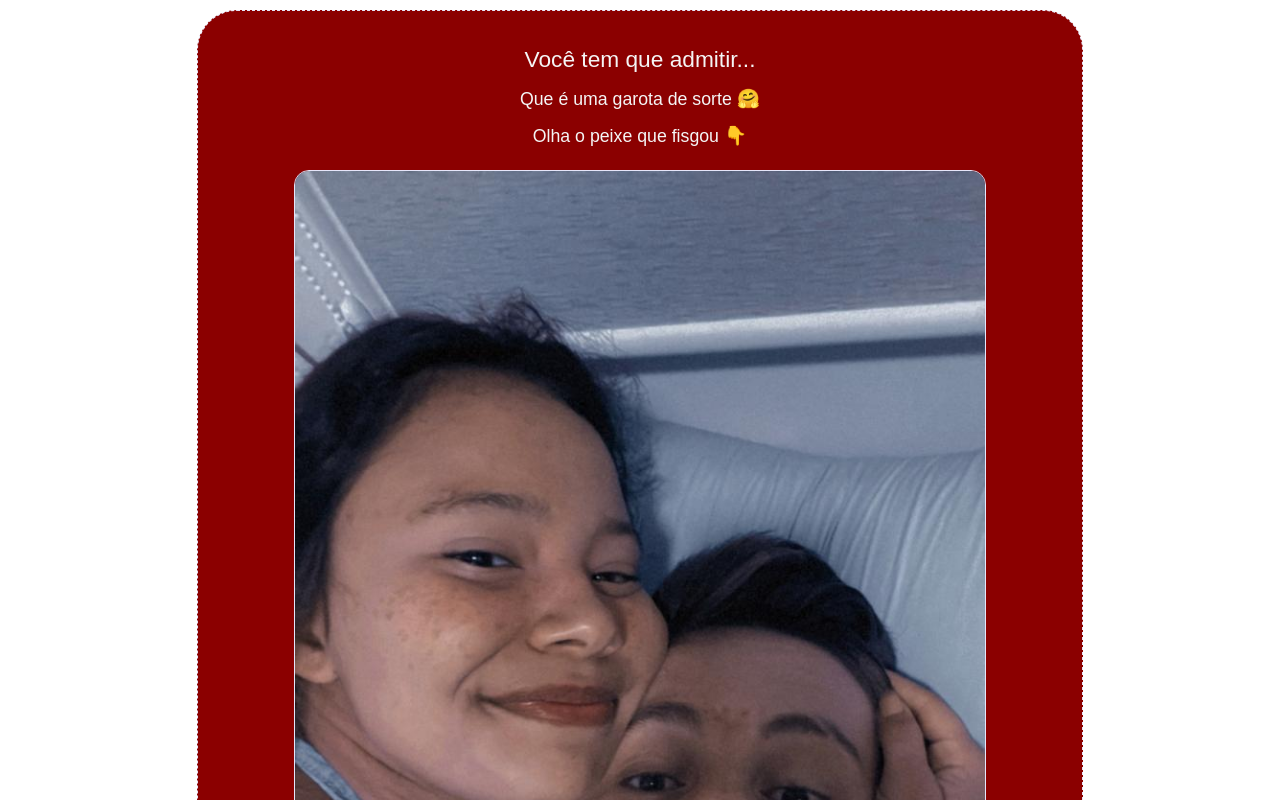
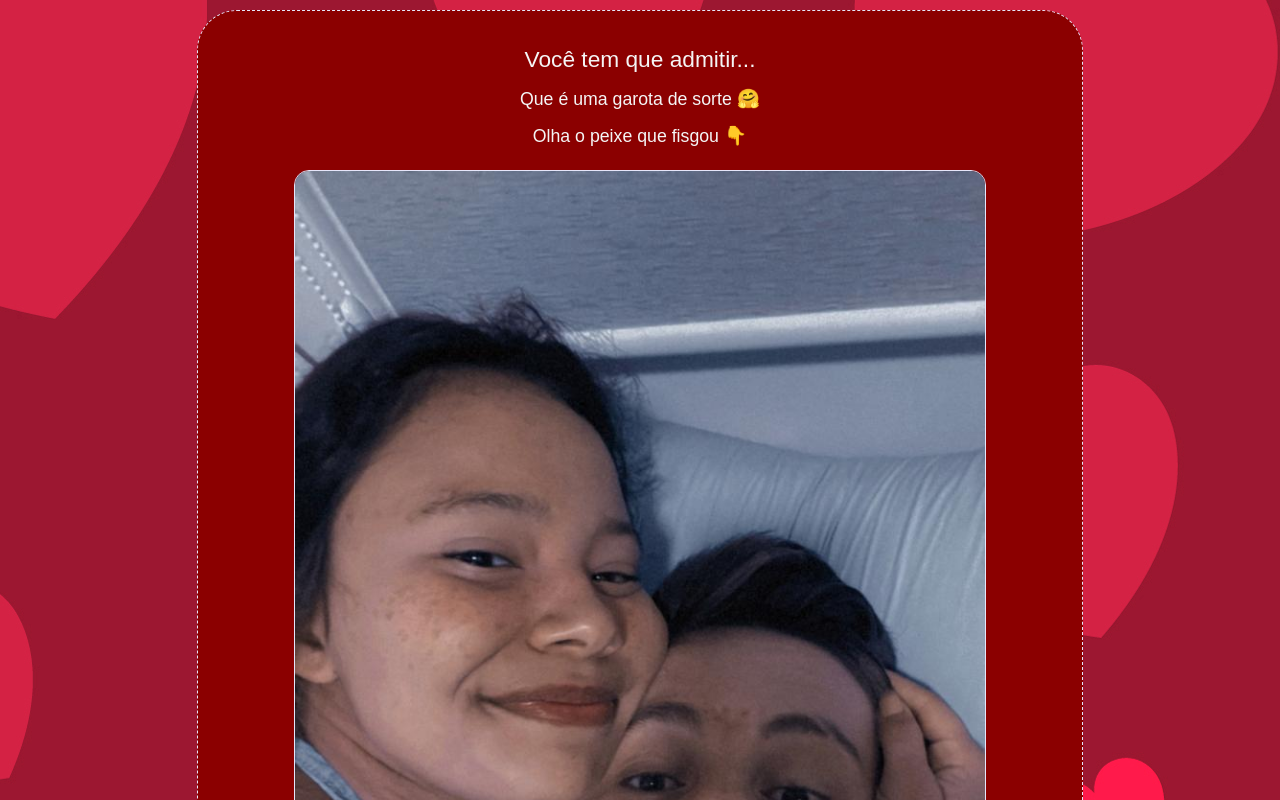
Before and after one commit to HoffsDavid/Baby, a plain HTML site: page index.html in a window 1280 px wide. Shown: the top 800 px of the page. Drawn offline with Linux system fonts and the light colour scheme; a web font is replaced by a local one.

Commit message:
Update styles.css

```diff
--- a/styles.css
+++ b/styles.css
@@ -1,7 +1,7 @@
 
 
 body {
-	background-image: src("back.jpg");
+	background-image: url("back.jpg");
 	font-family: 'KG Miss Speechy IPA', sans-serif;
 
 	color: white;
```
